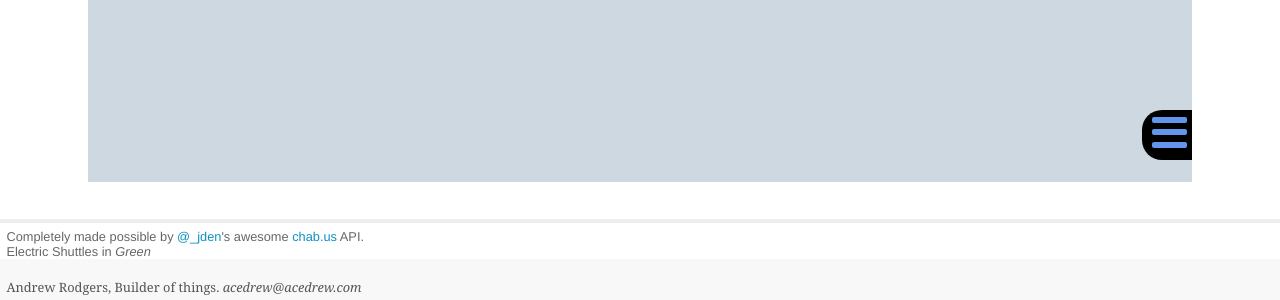
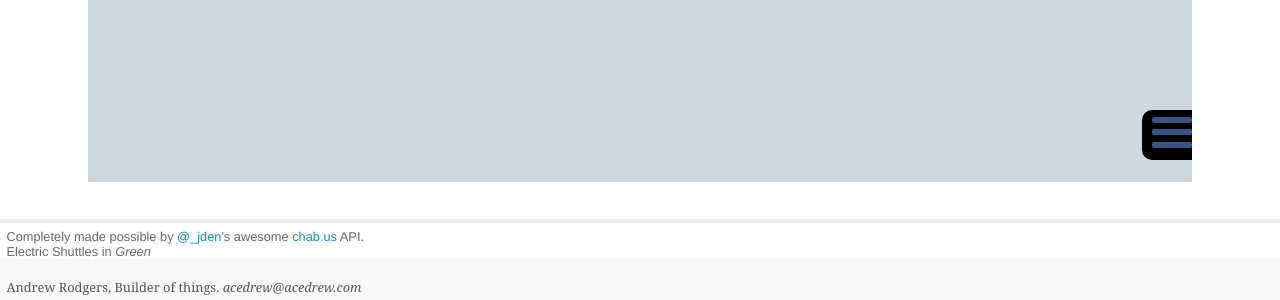
Before and after one commit to acedrew/ffos-buses, a Jekyll site: the page built from index.html, in a window 1280 px wide. Shown: the part 718-1018 px from the top of the page. Built offline with Jekyll 4.4.1, drawn with Linux system fonts in a browser that asks for light colours; Markdown is read by kramdown in place of the engine named in the settings.

Commit message:
updated with CNNAME and README

```diff
--- /dev/null
+++ b/CNAME
@@ -0,0 +1 @@
+ffos-bus.acedrew.com
--- a/css/screen.css
+++ b/css/screen.css
@@ -546,13 +546,12 @@ ul {
   position: absolute;
   bottom: 22px;
   height: 50px;
-  border-radius: 20px 0px 0px 20px;
+  border-radius: 10px 0px 0px 10px;
   width: 50px;
   right: 0px; }
 
 #footer-grab .bar {
-  background-color: cornflowerblue;
-  width: 35px;
+  background-color: rgba(100, 149, 237, 0.56);
   height: 6px;
   border-radius: 2px;
   margin-left: 10px;
```
Also changed, not shown: README.md (added).
